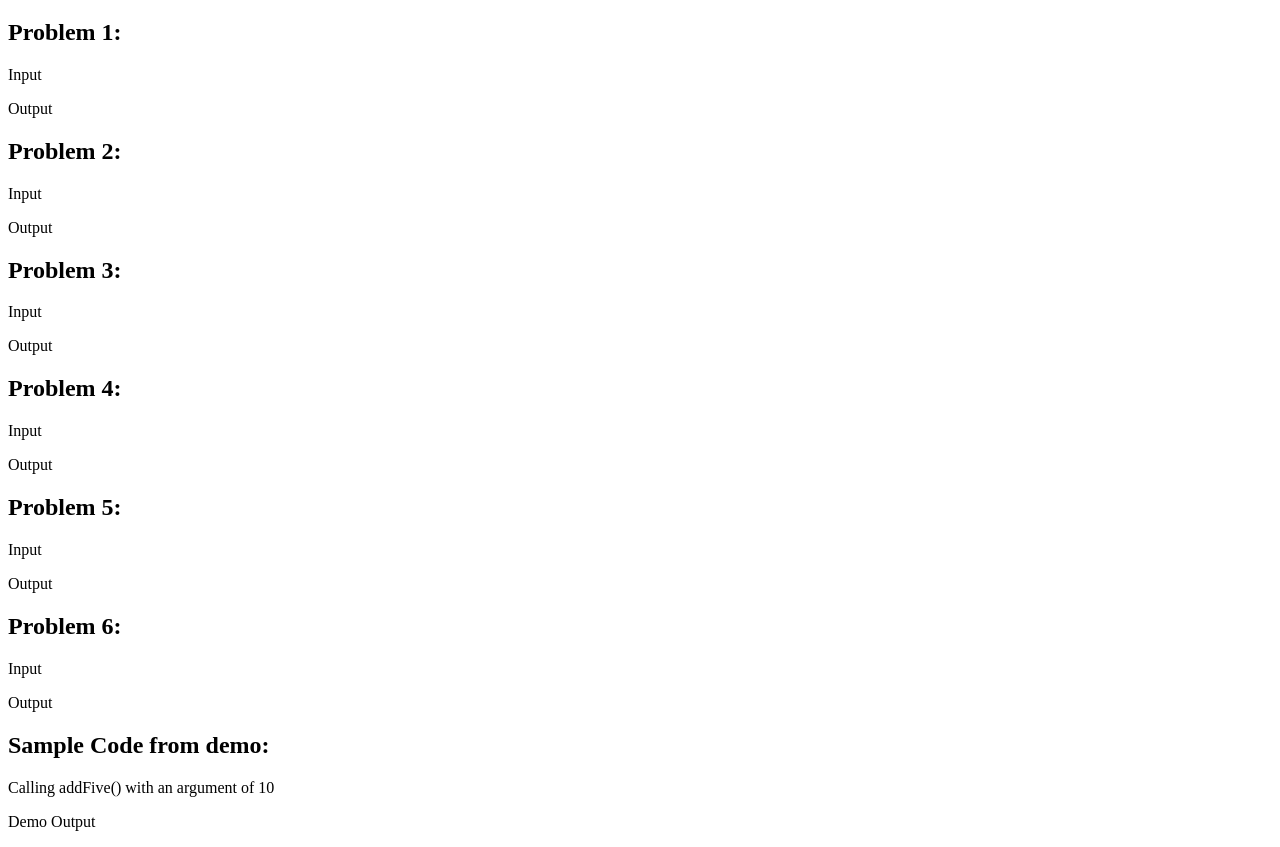
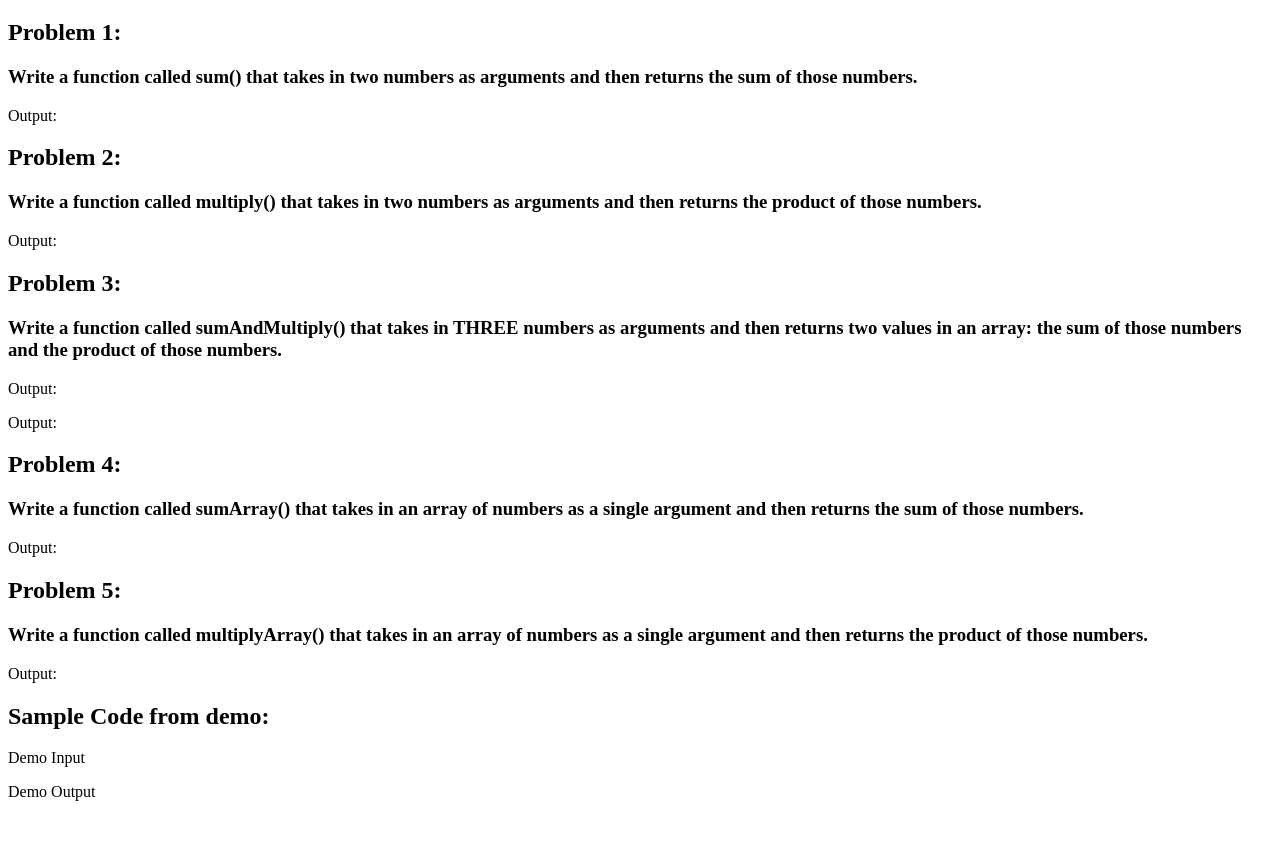
Before and after one commit to Janimations/JMaas-201_Week-2_Git, a website: page lab-mar-21/index.html in a window 1280 px wide. Shown: the part 61-908 px from the top of the page. After the commit the page ends 878 px from the top, so only its background shows below. Drawn offline with Linux system fonts and the light colour scheme.

```diff
--- a/lab-mar-21/index.html
+++ b/lab-mar-21/index.html
@@ -1,4 +1,4 @@
-<!--  Jmaas Week-2 Monday Lab Assignment:  -->
+<!--  Jmaas Week-2-day-1  Monday Lab Assignment:  -->
 
 <!DOCTYPE html>
 <html lang="en">
@@ -14,29 +14,26 @@
   <h1>JMaas: Compute Web App</h1>
 
   <h2>Problem 1:</h2>
-      <p id="problem_1_In" >Input</p>
-      <p id="problem_1_Out">Output</p>
+    <p><h3>Write a function called sum() that takes in two numbers as arguments and then returns the sum of those numbers.</h3></p>
+      <p id="problem_1_Out">Output:</p>
 
   <h2>Problem 2:</h2>
-      <p id="problem_2_In" >Input</p>
-      <p id="problem_2_Out">Output</p>
+    <p><h3>Write a function called multiply() that takes in two numbers as arguments and then returns the product of those numbers.</h3></p>
+      <p id="problem_2_Out">Output:</p>
 
   <h2>Problem 3:</h2>
-      <p id="problem_3_In" >Input</p>
-      <p id="problem_3_Out">Output</p>
+    <p><h3>Write a function called sumAndMultiply() that takes in THREE numbers as arguments and then returns two values in an array: the sum of those numbers and the product of those numbers.</h3></p>
+      <p id="problem_3_Out_1">Output:</p>
+      <p id="problem_3_Out_2">Output:</p>
+
 
   <h2>Problem 4:</h2>
-      <p id="problem_4_In" >Input</p>
-      <p id="problem_4_Out">Output</p>
+    <p><h3>Write a function called sumArray() that takes in an array of numbers as a single argument and then returns the sum of those numbers.</h3></p>
+      <p id="problem_4_Out">Output:</p>
 
   <h2>Problem 5:</h2>
-      <p id="problem_5_In" >Input</p>
-      <p id="problem_5_Out">Output</p>
-
-  <h2>Problem 6:</h2>
-      <p id="problem_6_In" >Input</p>
-      <p id="problem_6_Out">Output</p>
-
+    <p><h3>Write a function called multiplyArray() that takes in an array of numbers as a single argument and then returns the product of those numbers.</h3></p>
+      <p id="problem_5_Out">Output:</p>
 
 
   <h2>Sample Code from demo:</h2>
--- a/lab-mar-21/js/app.js
+++ b/lab-mar-21/js/app.js
@@ -3,32 +3,51 @@
 // workaround - bug-fix:
 exports = {};
 
-// Assignment Problems:
+// Variables for assignment problems:
 
-var problem_1_In = document.getElementById('problem_1_In');
+
 var problem_1_Out = document.getElementById('problem_1_Out');
 
-var problem_2_In = document.getElementById('problem_2_In');
+
 var problem_2_Out = document.getElementById('problem_2_Out');
 
-var problem_3_In = document.getElementById('problem_3_In');
-var problem_3_Out = document.getElementById('problem_3_Out');
 
-var problem_4_In = document.getElementById('problem_4_In');
+var problem_3_Out_1 = document.getElementById('problem_3_Out');
+var problem_3_Out_2 = document.getElementById('problem_3_Out');
+
+
 var problem_4_Out = document.getElementById('problem_4_Out');
 
-var problem_5_In = document.getElementById('problem_5_In');
+
 var problem_5_Out = document.getElementById('problem_5_Out');
-
-var problem_6_In = document.getElementById('problem_6_In');
-var problem_6_Out = document.getElementById('problem_6_Out');
-
 
 // Code Demo Examples:
 var pAddFiveIn  = document.getElementById('pAddFiveIn');
 var pAddFiveOut = document.getElementById('pAddFiveOut');
 
 
+// .textContent:
+
+problem_1_Out.textContent = 'Output: The sum of ' + arg1 + ' and ' + arg2 + ' and ' + arg3 + ' is ' + (arg1 + arg2 + arg3);
+
+problem_2_Out.textContent = 'Output: The product of ' + arg1 + ' times ' + arg2 + ' times ' + arg3 + ' is ' + (arg1 * arg2) * arg3);
+
+problem_3_Out_1.textContent = 'Output 1: The sum of ' + arg1 + ' and ' + arg2 + ' and ' + arg3 + ' is ' + (arg1 + arg2 + arg3);
+problem_3_Out_2.textContent = 'Output 2: The product of ' + arg1 + ' times ' + arg2 + ' times ' + arg3 + ' is ' + (arg1 * arg2) * arg3);
+
+problem_4_Out.textContent = 'Output: ' + array + " was passed in as an array of numbers, and " + sum + " is their sum.");
+
+problem_5_Out.textContent = 'Output: The numbers 1*2*3*4*5 have a product of 120.';
+
+
+
+
+
+
+
+
+
+
 
 var arg = 10;
 pAddFiveIn.textContent  = 'Calling addFive() with an argument of ' + arg;
```
Also changed, not shown: lab-mar-21/js/compute.js (+2 -5 lines), lab-mar-21/test/test.js (+0 -2 lines).
